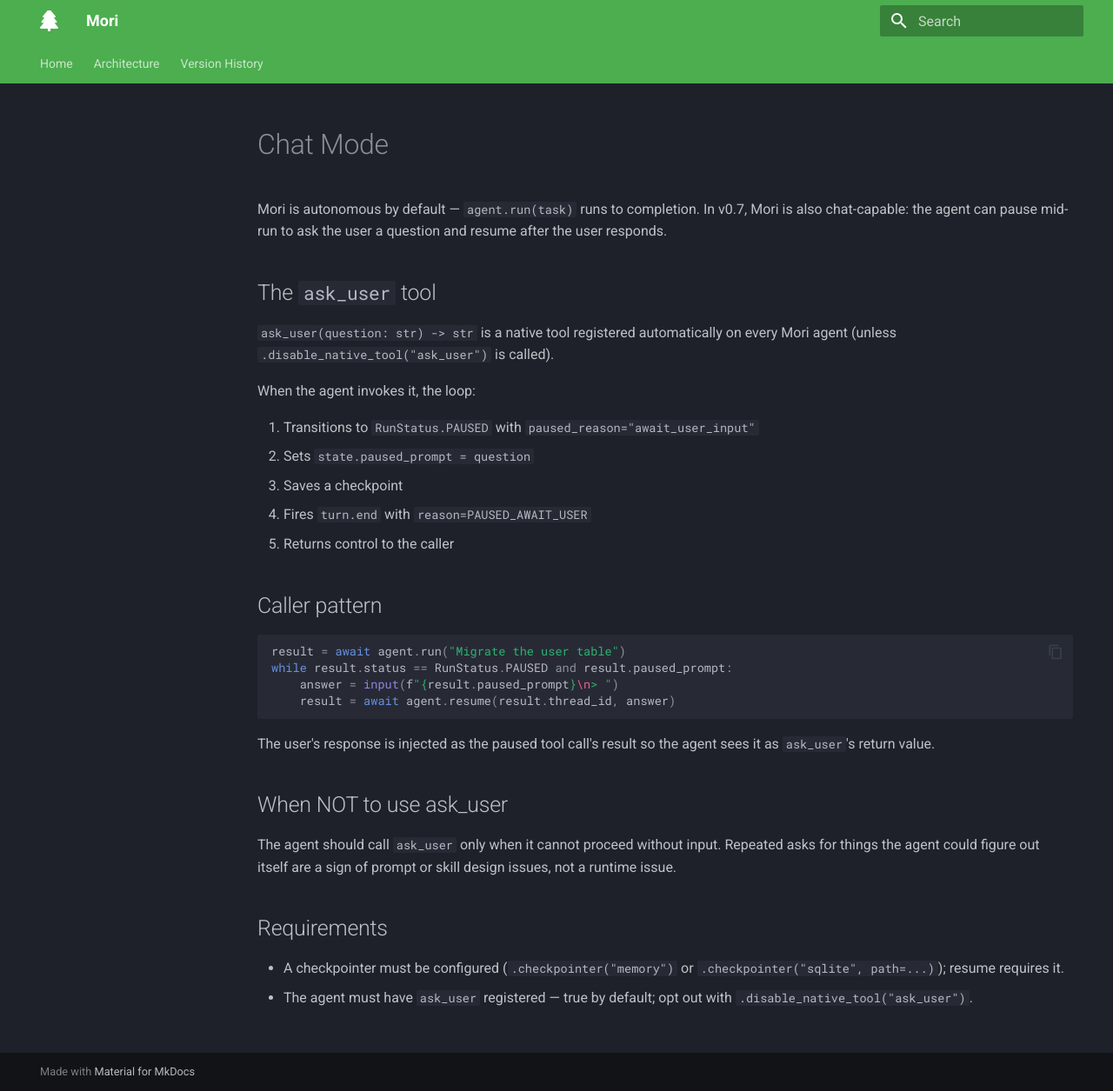
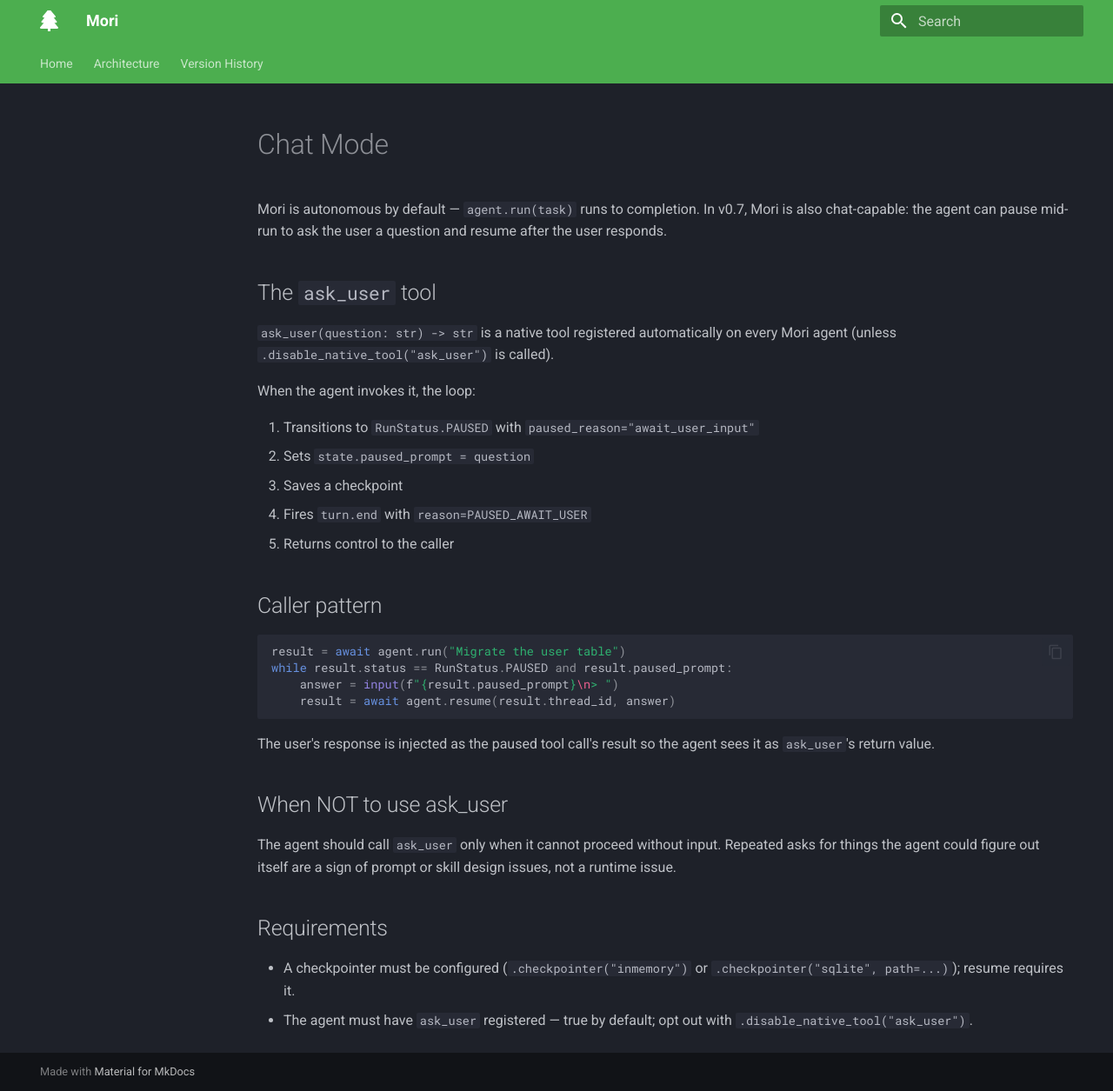
Before and after one commit to carlmueller-tribe/mori, an MkDocs documentation site: the page built from mori-docs/architecture/chat-mode.md, in a window 1280 px wide and 1255 px high. Shown: the whole window at 87% size. Built offline with MkDocs 1.6.1 and Material for MkDocs 9.7.7, drawn with Linux system fonts in a browser that asks for light colours.

Commit message:
docs(v07): fix checkpointer type name + add python-dotenv dev dep
- README Quick Start and chat-mode.md said .checkpointer("memory");
  the correct name is "inmemory" (matches mori/agent.py:309)
- Adds python-dotenv as a dev dep so the examples can load .env

```diff
--- a/mori-docs/architecture/chat-mode.md
+++ b/mori-docs/architecture/chat-mode.md
@@ -37,5 +37,5 @@
 
 ## Requirements
 
-- A checkpointer must be configured (`.checkpointer("memory")` or `.checkpointer("sqlite", path=...)`); resume requires it.
+- A checkpointer must be configured (`.checkpointer("inmemory")` or `.checkpointer("sqlite", path=...)`); resume requires it.
 - The agent must have `ask_user` registered — true by default; opt out with `.disable_native_tool("ask_user")`.
--- a/pyproject.toml
+++ b/pyproject.toml
@@ -92,4 +92,5 @@
 [dependency-groups]
 dev = [
     "mypy>=1.20.2",
+    "python-dotenv>=1.2.2",
 ]
```
Also changed, not shown: README.md (+1 -1 lines), 1 other file.
